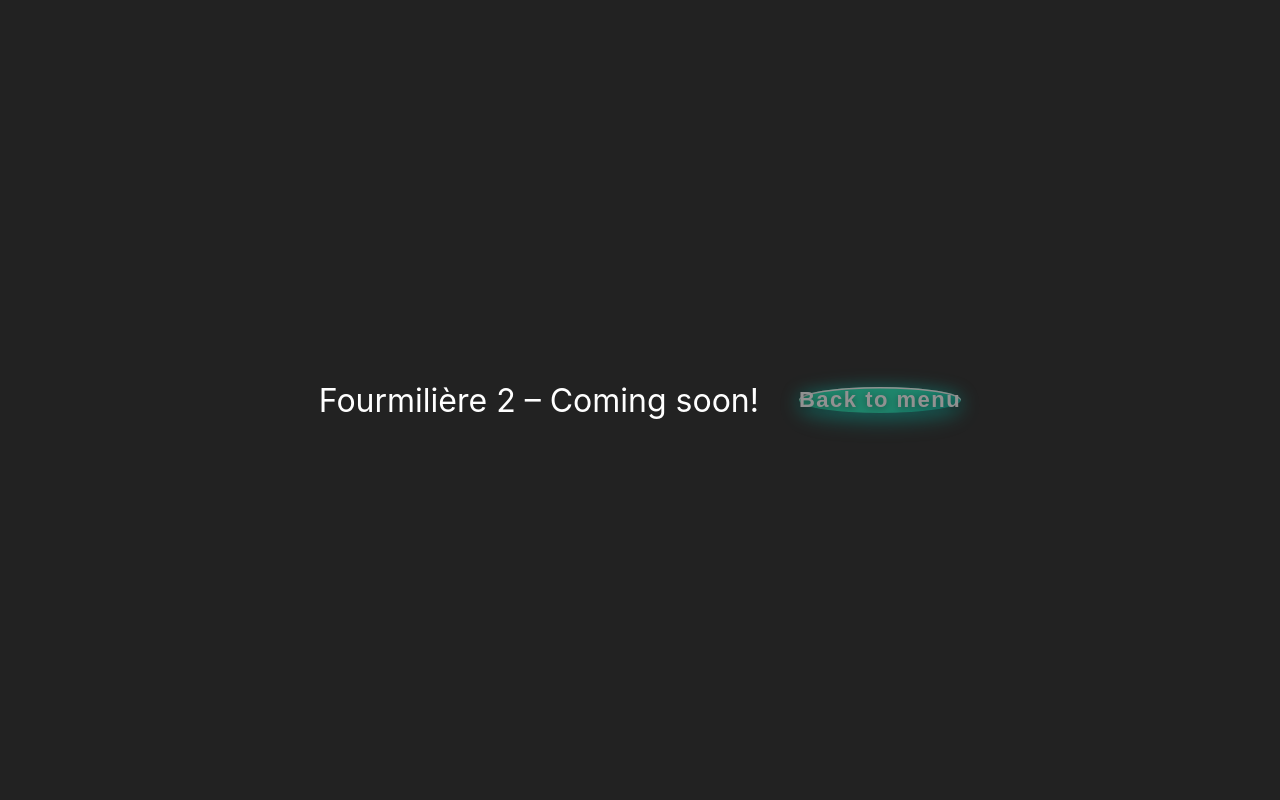
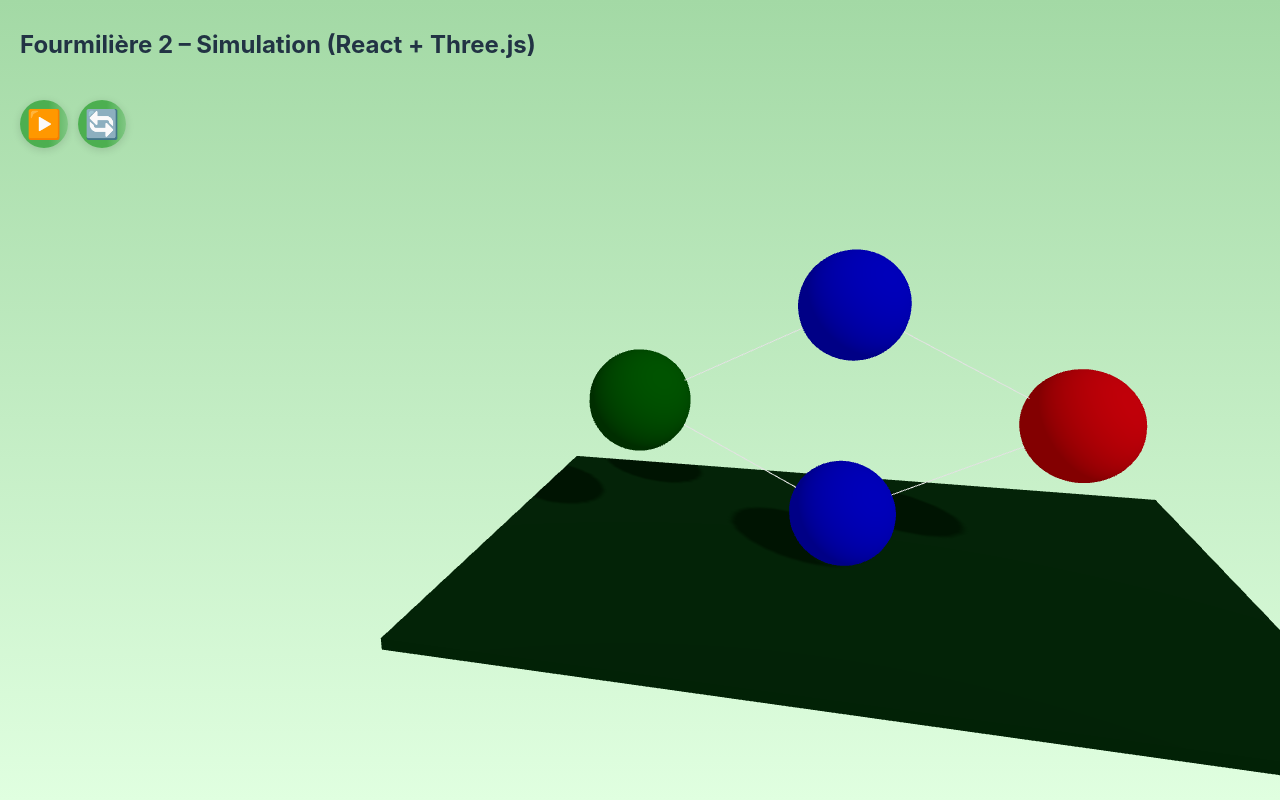
Before and after one commit to allan-debiaggio/uneviedefourmi, a React (Create React App) app in the folder frontend/: page / in a window 1280 px wide. Both pictures are taken after a click on the button "F2". Built offline with nearby package versions, Linux system fonts and the light colour scheme.

Commit message:
🚀 Fourmiliere 2 added
Fourmiliere 2 succesfully implemented

```diff
--- a/frontend/src/App.js
+++ b/frontend/src/App.js
@@ -240,6 +240,96 @@ function MenuPage({ onSelect }) {
   );
 }
 
+// --- Fourmiliere 2 (F2) ---
+const roomPositionsF2 = {
+  Sv: [0, 0, 0],
+  S1: [2, 1, 0],
+  S2: [2, -1, 0],
+  Sd: [4, 0, 0],
+};
+const roomsF2 = [
+  { id: 'Sv', color: 'green' },
+  { id: 'S1', color: 'blue' },
+  { id: 'S2', color: 'blue' },
+  { id: 'Sd', color: 'red' },
+];
+const edgesF2 = [
+  ['Sv', 'S1'],
+  ['Sv', 'S2'],
+  ['S1', 'Sd'],
+  ['S2', 'Sd'],
+];
+const pathsF2 = [
+  ['Sv', 'S1', 'Sd'],
+  ['Sv', 'S2', 'Sd'],
+];
+const initialAntsF2 = [
+  { id: 1, path: 0, position: 0, progress: 0, moving: false, moveStartTime: null },
+  { id: 2, path: 1, position: 0, progress: 0, moving: false, moveStartTime: null },
+];
+
+function AntF2({ ant }) {
+  const path = pathsF2[ant.path];
+  const from = roomPositionsF2[path[ant.position]];
+  const to = ant.position < path.length - 1 ? roomPositionsF2[path[ant.position + 1]] : from;
+  const progress = ant.progress || 0;
+  const pos = [
+    from[0] + (to[0] - from[0]) * progress,
+    from[1] + (to[1] - from[1]) * progress,
+    from[2] + (to[2] - from[2]) * progress,
+  ];
+  return (
+    <mesh position={pos}>
+      <sphereGeometry args={[0.25, 32, 32]} />
+      <meshStandardMaterial color="red" emissive="red" />
+    </mesh>
+  );
+}
+
+function FourmiliereSceneF2({ ants }) {
+  return (
+    <Canvas camera={{ position: [2, 2, 8], fov: 50 }} shadows>
+      <ambientLight intensity={0.7} />
+      <directionalLight position={[10, 10, 10]} intensity={0.7} castShadow />
+      {/* sol */}
+      <mesh position={[2, -1.5, 0]} receiveShadow>
+        <boxGeometry args={[7, 0.1, 5]} />
+        <meshStandardMaterial color="#225522" />
+      </mesh>
+      {/* rooms */}
+      {roomsF2.map((room) => (
+        <mesh key={room.id} position={roomPositionsF2[room.id]} castShadow>
+          <sphereGeometry args={[0.5, 32, 32]} />
+          <meshStandardMaterial color={room.color} />
+        </mesh>
+      ))}
+      {/* edges */}
+      {edgesF2.map(([from, to], i) => {
+        const p1 = roomPositionsF2[from];
+        const p2 = roomPositionsF2[to];
+        return (
+          <line key={i}>
+            <bufferGeometry>
+              <bufferAttribute
+                attach="attributes-position"
+                count={2}
+                array={new Float32Array([...p1, ...p2])}
+                itemSize={3}
+              />
+            </bufferGeometry>
+            <lineBasicMaterial color="white" linewidth={2} />
+          </line>
+        );
+      })}
+      {/* ants */}
+      {ants.map((ant) => (
+        <AntF2 key={ant.id} ant={ant} />
+      ))}
+      <OrbitControls />
+    </Canvas>
+  );
+}
+
 export default function App() {
   const [page, setPage] = useState('menu'); // 'menu' ou numéro de fourmilière
   const [ants, setAnts] = useState(initialAnts);
@@ -247,6 +337,13 @@ export default function App() {
   const [running, setRunning] = useState(false);
   const [hasStarted, setHasStarted] = useState(false);
   const intervalRef = useRef();
+
+  // F2 state
+  const [antsF2, setAntsF2] = useState(initialAntsF2.map(a => ({ ...a })));
+  const [stepF2, setStepF2] = useState(0);
+  const [runningF2, setRunningF2] = useState(false);
+  const [hasStartedF2, setHasStartedF2] = useState(false);
+  const intervalRefF2 = useRef();
 
   // Animation logic with controls
   useEffect(() => {
@@ -302,6 +399,61 @@ export default function App() {
     return () => clearInterval(intervalRef.current);
   }, [running]);
 
+  // F2 animation logic
+  useEffect(() => {
+    if (!runningF2) return;
+    intervalRefF2.current = setInterval(() => {
+      setAntsF2((prevAnts) => {
+        // occupation[0] for S1, occupation[1] for S2
+        const occupation = [null, null];
+        prevAnts.forEach((ant) => {
+          const path = pathsF2[ant.path];
+          if (ant.moving && ant.position < path.length - 1) {
+            const nextRoom = path[ant.position + 1];
+            if (nextRoom === 'S1') occupation[0] = ant.id;
+            if (nextRoom === 'S2') occupation[1] = ant.id;
+          } else {
+            if (ant.position === 1 && !ant.moving && ant.path === 0) occupation[0] = ant.id;
+            if (ant.position === 1 && !ant.moving && ant.path === 1) occupation[1] = ant.id;
+          }
+        });
+        const now = Date.now();
+        const newAnts = [...prevAnts];
+        for (let i = 0; i < newAnts.length; ++i) {
+          const ant = newAnts[i];
+          const path = pathsF2[ant.path];
+          if (ant.position < path.length - 1) {
+            const nextRoom = path[ant.position + 1];
+            const occIdx = ant.path; // 0 for S1, 1 for S2
+            if (!ant.moving) {
+              const nextFree = nextRoom === 'Sd' || occupation[occIdx] === null;
+              if (nextFree) {
+                ant.moving = true;
+                ant.moveStartTime = now;
+                if (path[ant.position] === 'S1' && occIdx === 0) occupation[0] = null;
+                if (path[ant.position] === 'S2' && occIdx === 1) occupation[1] = null;
+                if (nextRoom === 'S1') occupation[0] = ant.id;
+                if (nextRoom === 'S2') occupation[1] = ant.id;
+              }
+            } else {
+              const elapsed = (now - ant.moveStartTime) / 1000;
+              ant.progress = Math.min(elapsed / 1, 1);
+              if (ant.progress >= 1) {
+                ant.position++;
+                ant.progress = 0;
+                ant.moving = false;
+                ant.moveStartTime = null;
+              }
+            }
+          }
+        }
+        return newAnts.map((a) => ({ ...a }));
+      });
+      setStepF2((s) => s + 1);
+    }, 30);
+    return () => clearInterval(intervalRefF2.current);
+  }, [runningF2]);
+
   // Start button handler
   const handleStart = () => {
     setHasStarted(true);
@@ -318,6 +470,20 @@ export default function App() {
   };
   // Pause button handler
   const handlePause = () => setRunning(false);
+
+  // F2 controls
+  const handleStartF2 = () => {
+    setHasStartedF2(true);
+    setRunningF2(true);
+  };
+  const handleResumeF2 = () => setRunningF2(true);
+  const handleReplayF2 = () => {
+    setAntsF2(initialAntsF2.map(a => ({ ...a })));
+    setStepF2(0);
+    setHasStartedF2(false);
+    setRunningF2(false);
+  };
+  const handlePauseF2 = () => setRunningF2(false);
 
   if (page === 'menu') {
     return <MenuPage onSelect={(n) => setPage(n)} />;
@@ -354,6 +520,36 @@ export default function App() {
       </div>
     );
   }
+  if (page === 2) {
+    return (
+      <div style={{ width: '100vw', height: '100vh', background: 'linear-gradient(#a3d9a5, #e0ffe0)' }}>
+        <h2 style={{ position: 'absolute', left: 20, top: 10, color: '#234', zIndex: 10 }}>
+          Fourmilière 2 – Simulation (React + Three.js)
+        </h2>
+        <div style={{ position: 'absolute', left: 20, top: 100, zIndex: 10, display: 'flex', gap: 10 }}>
+          {!hasStartedF2 && (
+            <button onClick={handleStartF2} style={buttonStyle} title="Start">
+              <span role="img" aria-label="start">▶️</span>
+            </button>
+          )}
+          {hasStartedF2 && runningF2 && (
+            <button onClick={handlePauseF2} style={buttonStyle} title="Pause">
+              <span role="img" aria-label="pause">⏸️</span>
+            </button>
+          )}
+          {hasStartedF2 && !runningF2 && (
+            <button onClick={handleResumeF2} style={buttonStyle} title="Resume">
+              <span role="img" aria-label="resume">▶️</span>
+            </button>
+          )}
+          <button onClick={handleReplayF2} style={buttonStyle} title="Replay">
+            <span role="img" aria-label="replay">🔄</span>
+          </button>
+        </div>
+        <FourmiliereSceneF2 ants={antsF2} />
+      </div>
+    );
+  }
   // Placeholder pour les autres fourmilières
   return (
     <div style={{ width: '100vw', height: '100vh', background: '#222', color: '#fff', display: 'flex', alignItems: 'center', justifyContent: 'center', fontSize: 32 }}>
```
